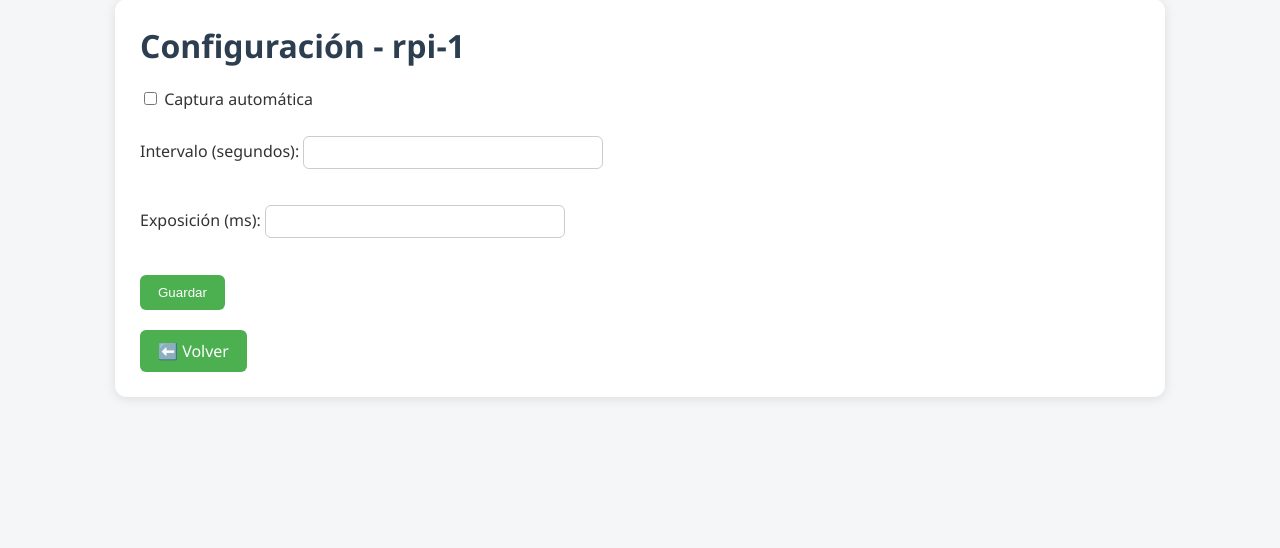
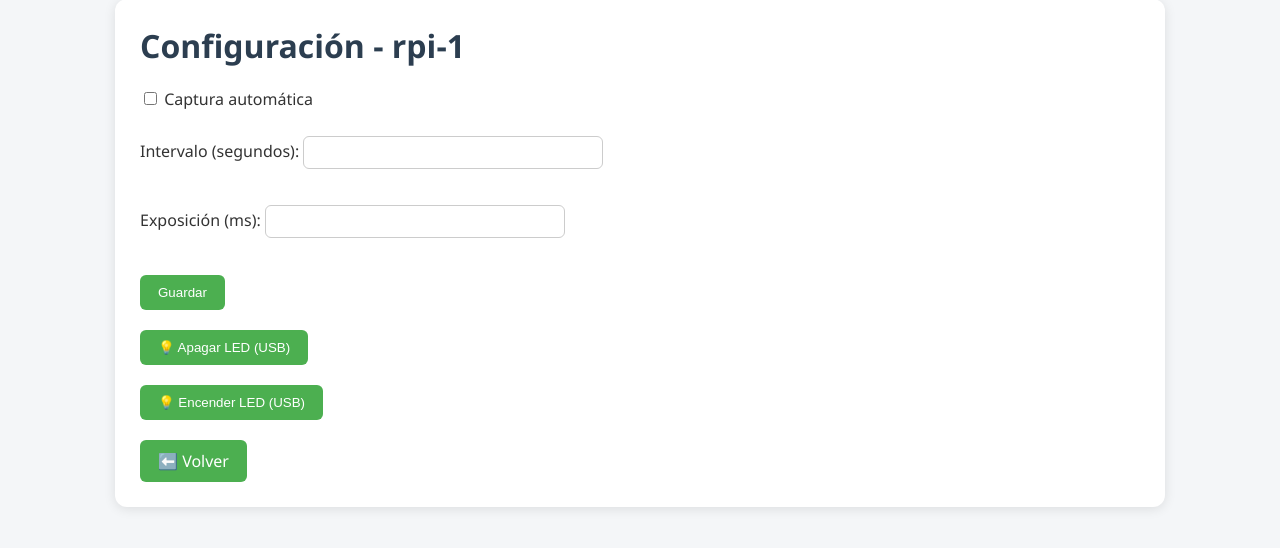
Before and after one commit to jjdoriaupv/TFG-QuantiPlant, a Flask app: page /config/rpi-1 in a window 1280 px wide. Shown: the part 21-569 px from the top of the page. Run offline with Flask 3, Linux system fonts and the light colour scheme; data that the repository does not hold is empty.

Commit message:
toggle-usb led

```diff
--- a/server/app.py
+++ b/server/app.py
@@ -3,6 +3,7 @@ import os
 import requests
 import json
 import shutil
+import subprocess
 
 app = Flask(__name__)
 UPLOAD_FOLDER = 'uploads'
@@ -164,5 +165,20 @@ def config(device_id):
         config_data = {"enabled": False, "interval": 10, "exposure": 1000}
     return render_template('config.html', config=config_data, device_id=device_id)
 
+@app.route('/toggle_usb/<device_id>', methods=['POST'])
+def toggle_usb(device_id):
+    action = request.form.get('action')
+    if action not in ['on', 'off']:
+        return "Acción no válida", 400
+
+    cmd = ['sudo', 'home/jeremy/TFG-QuantiPlant/client/toggle_usb.sh', '1-1', 'unbind' if action == 'off' else 'bind']
+
+    try:
+        subprocess.run(cmd, check=True)
+        return redirect(url_for('config', device_id=device_id))
+    except subprocess.CalledProcessError as e:
+        return f"Error al ejecutar comando: {e}", 500
+
+
 if __name__ == '__main__':
     app.run(host='0.0.0.0', port=5001)
--- a/server/templates/config.html
+++ b/server/templates/config.html
@@ -27,6 +27,16 @@
 
             <button class="button" type="submit">Guardar</button>
         </form>
+        <form method="POST" action="{{ url_for('toggle_usb', device_id=device_id) }}">
+            <input type="hidden" name="action" value="off">
+            <button class="button" type="submit">💡 Apagar LED (USB)</button>
+        </form>
+
+        <form method="POST" action="{{ url_for('toggle_usb', device_id=device_id) }}">
+            <input type="hidden" name="action" value="on">
+            <button class="button" type="submit">💡 Encender LED (USB)</button>
+        </form>
+
 
         <a class="button" href="{{ url_for('index') }}">⬅️ Volver</a>
     </div>
```
Also changed, not shown: 1 other file.
